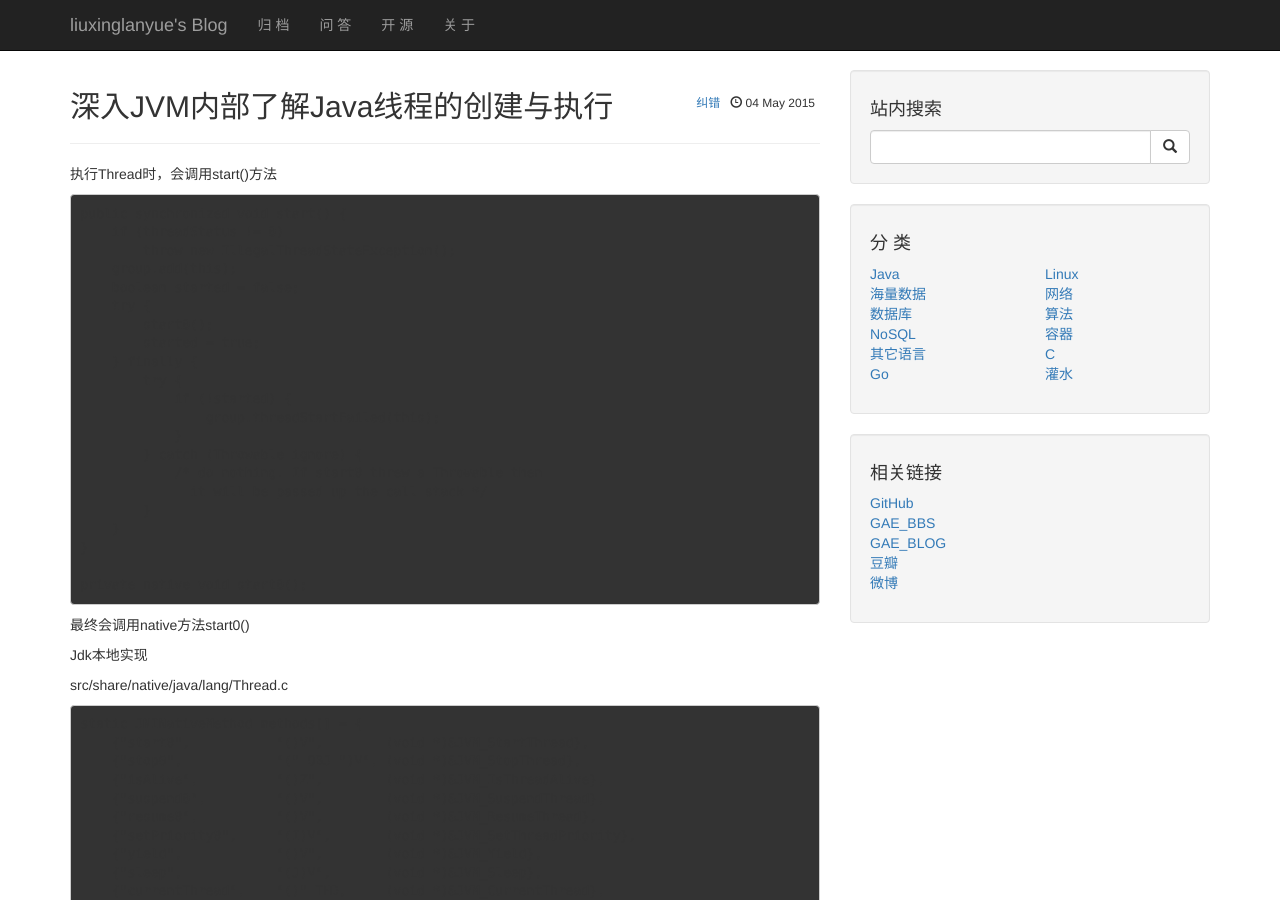
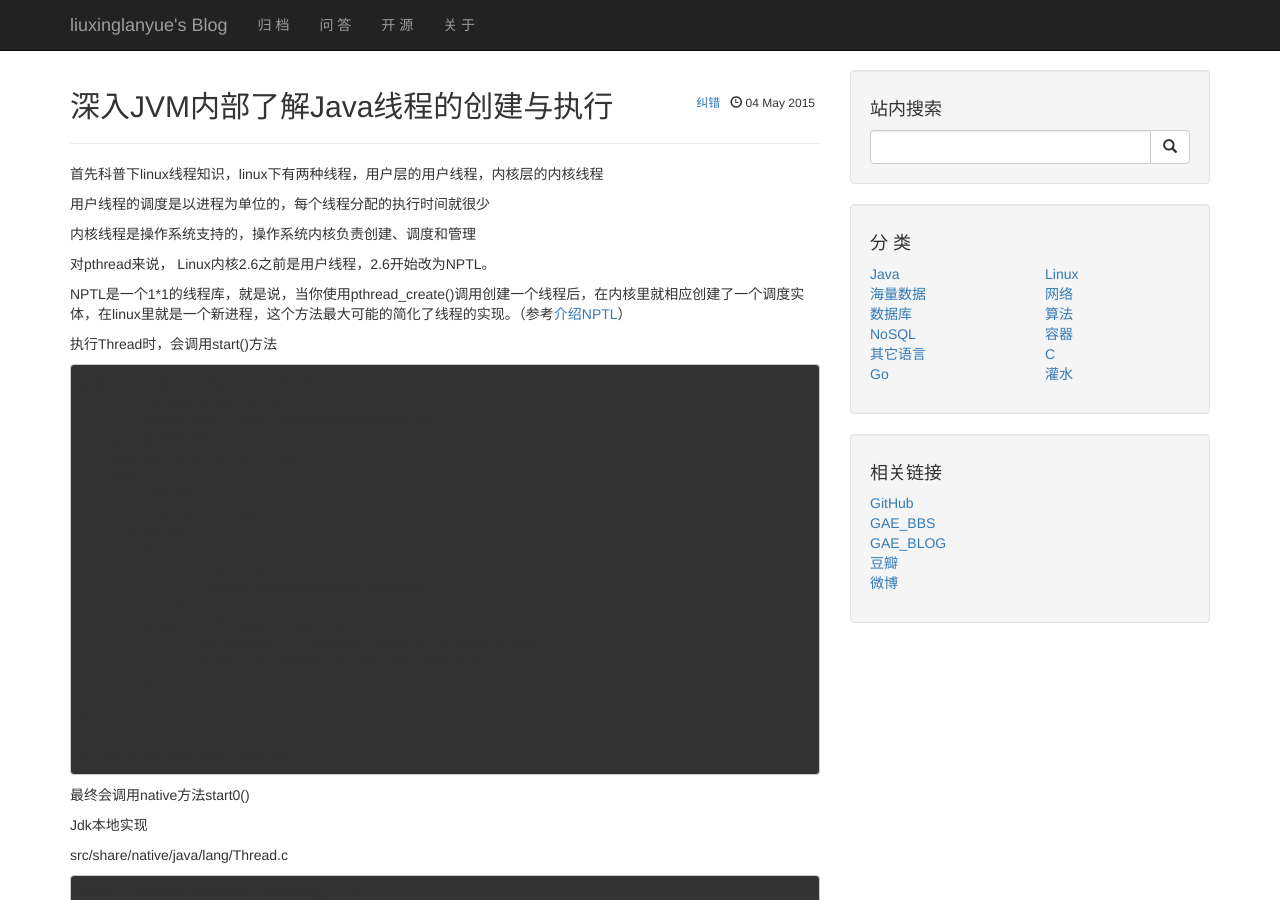
Before and after one commit to liuxinglanyue/blog, a Jekyll site: the page built from _posts/2015-05-04-jvm_native_thread.markdown, in a window 1280 px wide and 900 px high. Built offline with Jekyll 4.4.1, drawn with Linux system fonts in a browser that asks for light colours; nearby versions of some CDN libraries; Markdown is read by kramdown in place of the engine named in the settings; comment, search, counter and statistics services are not loaded.

Commit message:
补充NPTL的知识

```diff
--- a/_posts/2015-05-04-jvm_native_thread.markdown
+++ b/_posts/2015-05-04-jvm_native_thread.markdown
@@ -4,6 +4,17 @@ category: "java"
 title:  "深入JVM内部了解Java线程的创建与执行"
 tags: [java,jvm,thread,native]
 ---
+
+首先科普下linux线程知识，linux下有两种线程，用户层的用户线程，内核层的内核线程
+
+用户线程的调度是以进程为单位的，每个线程分配的执行时间就很少
+
+内核线程是操作系统支持的，操作系统内核负责创建、调度和管理
+
+对pthread来说，
+Linux内核2.6之前是用户线程，2.6开始改为NPTL。
+
+NPTL是一个1*1的线程库，就是说，当你使用pthread_create()调用创建一个线程后，在内核里就相应创建了一个调度实体，在linux里就是一个新进程，这个方法最大可能的简化了线程的实现。（参考[介绍NPTL](http://blog.csdn.net/guosha/article/details/2960186)）
 
 执行Thread时，会调用start()方法
 
```
